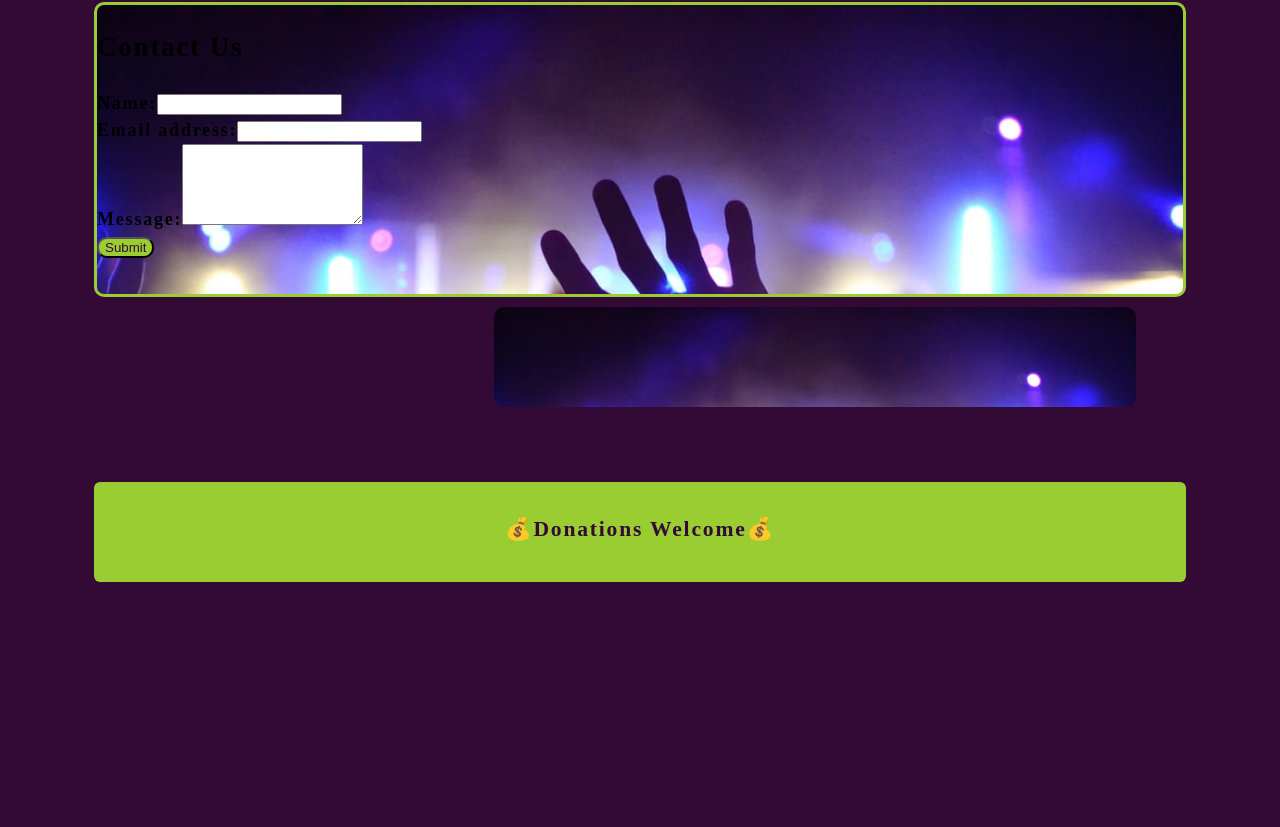
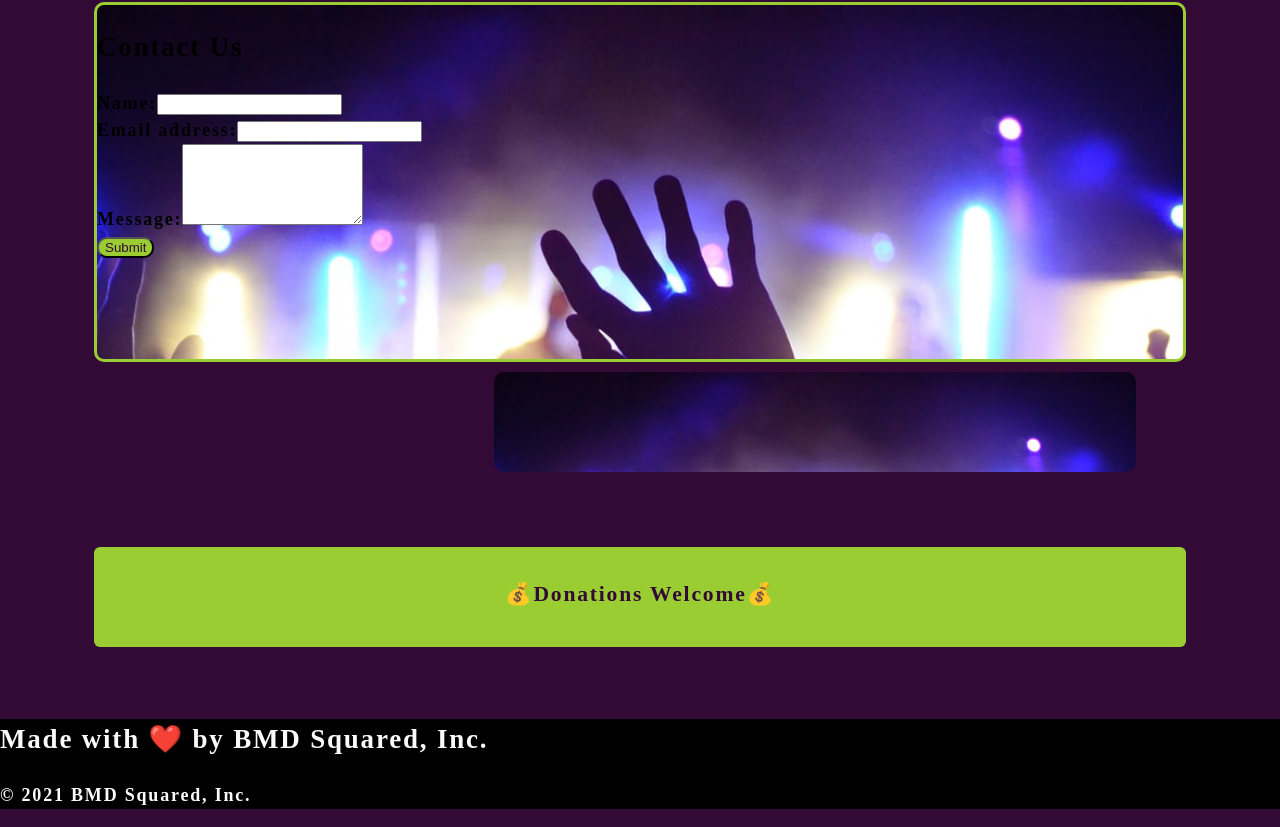
Before and after one commit to danielolvera21/Muzik, a React (Create React App) app in the folder client/: page / in a window 1280 px wide. Shown: the part 930-1757 px from the top of the page. Before the commit the page ends 1562 px from the top, so only its background shows below. Built offline with nearby package versions, Linux system fonts and the light colour scheme.

Commit message:
added footer component

```diff
--- a/client/src/App.js
+++ b/client/src/App.js
@@ -6,6 +6,7 @@ import Contact from './components/Contact';
 import Donation from './components/Donation';
 import Fillerone from './components/Filler';
 import Fillertwo from './components/FillerTwo';
+import Footer from './components/Footer';
 import './App.css';
 
 function App() {
@@ -22,7 +23,7 @@ function App() {
       <Donation></Donation>
       </main>
       <footer>
-
+      <Footer></Footer>
       </footer>
 
     </div>
--- a/client/src/components/Contact/index.js
+++ b/client/src/components/Contact/index.js
@@ -1,22 +1,42 @@
 import React, {useState} from 'react';
+import {validateEmail} from '../../utils/helpers'
 
 function Contact() {
     // add hook to manage form data & initialize the values of the state
     const [formState, setFormState] = useState({ name: '', email: '', message: '' });
+    const [errorMessage, setErrorMessage] = useState('');
 
     //destructure formState object into its named properties, use these constantst to assign the initial state
     const { name, email, message } = formState;
 
+     //function to handle submission
+     function handleSubmit(e) {
+        e.preventDefault();
+        if (!errorMessage) {
+            setFormState({...formState, [e.target.name]: e.target.value })
+        }
+    };
+
     //function used to sync state of components with user input, event listener that fires with every keystroke
     function handleChange(e) {
-      setFormState({...formState, [e.target.name]: e.target.value })
-    }
+        //validate email
+        if (e.target.name === 'email') {
+           const isValid = validateEmail(e.target.value);
 
-    //function to handle submission
-    function handleSubmit(e) {
-        e.preventDefault();
-        console.log(formState);
-      }
+       // isValid conditional statement
+           if (!isValid) {
+               setErrorMessage('Your email is invalid.');
+           } else {
+               setErrorMessage('');
+           }
+       } else {
+           if (!e.target.value.length) {
+           setErrorMessage(`${e.target.name} is required.`);
+       } else {
+         setErrorMessage('');
+       }
+       }
+   };
 
     return(
     <section className = "contactform-container" id = "contact-us">
@@ -25,16 +45,23 @@ function Contact() {
         <div>
             <label htmlFor="name">Name:</label>
               {/* add default , sync state of component using onChange attribute and function handleChange defined above */}
-              <input type="text" defaultValue={name} onChange={handleChange} name="name" />
+              <input type="text" defaultValue={name} onBlur={handleChange} name="name" />
         </div>
         <div>
             <label htmlFor="email">Email address:</label>
-            <input type="email" defaultValue={email} onChange={handleChange} name="email" />
+            <input type="email" defaultValue={email} onBlur={handleChange} name="email" />
         </div>
         <div>
             <label htmlFor="message">Message:</label>
-            <textarea name="message" rows="5" defaultValue={message} onChange={handleChange} />
+            <textarea name="message" rows="5" defaultValue={message} onBlur={handleChange} />
         </div>
+
+        {/* render error message in div */}
+        {errorMessage && (
+            <div>
+            <p className="error-text">{errorMessage}</p>
+            </div>
+        )}
 
         <button type="submit">Submit</button>
 
--- /dev/null
+++ b/client/src/components/Footer/index.js
@@ -0,0 +1,13 @@
+import React from 'react';
+
+
+function Footer() {
+    return (
+        <section className = "footer">
+            <h2>Made with ❤️ by BMD Squared, Inc. </h2>
+            <p> &copy; 2021 BMD Squared, Inc.</p>
+        </section>
+    );
+}
+
+export default Footer;
--- a/client/src/index.css
+++ b/client/src/index.css
@@ -170,7 +170,7 @@ li {
 .contactform-container {
   background-image: url("./assets/cover/cover-image.jpg");
   background-attachment: fixed; /*rolling affect coupled with header*/
-  height: 295px;
+  height: 360px;
   background-size: cover;
   border-radius: 10px;
   border-color: yellowgreen;
@@ -214,3 +214,9 @@ button {
   margin-left: 400px;
   margin-right: 50px;
 }
+
+/* FOOTER STYLING */
+
+.footer {
+  background-color: black;
+}
```
